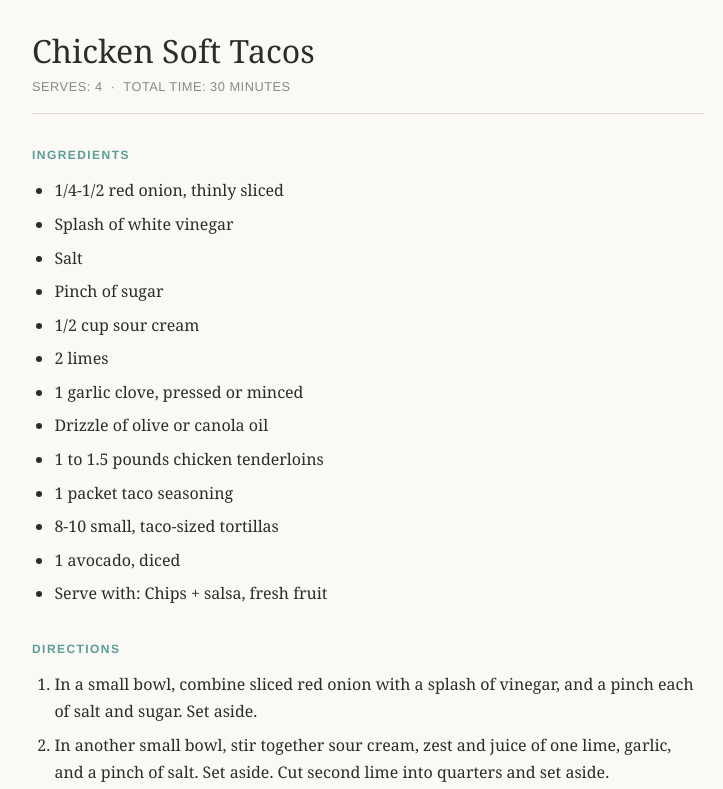
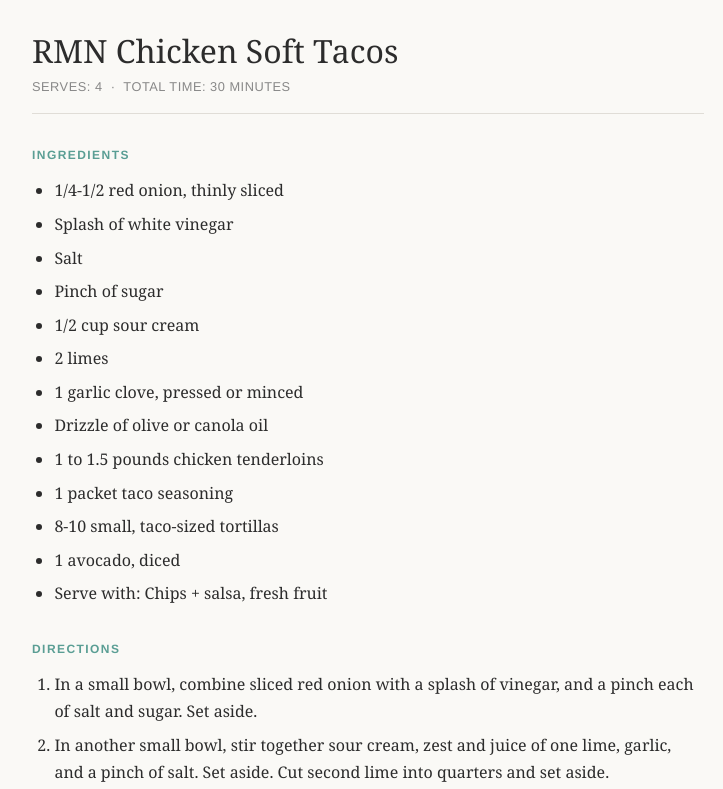
Before and after one commit to nataliemarta/my-recipes, a plain HTML site: page chicken-soft-tacos.html in a window 1280 px wide. Shown: the top 789 px of the page, without its empty margins (272-995 px from the left). Drawn offline with Linux system fonts and the light colour scheme.

Commit message:
Add chicken-soft-tacos.html

```diff
--- a/chicken-soft-tacos.html
+++ b/chicken-soft-tacos.html
@@ -3,7 +3,7 @@
 <head>
     <meta charset="UTF-8">
     <meta name="viewport" content="width=device-width, initial-scale=1.0">
-    <title>Chicken Soft Tacos</title>
+    <title>RMN Chicken Soft Tacos</title>
     <style>
         * { box-sizing: border-box; margin: 0; padding: 0; }
         body {
@@ -64,7 +64,7 @@
     </style>
 </head>
 <body>
-    <h1>Chicken Soft Tacos</h1>
+    <h1>RMN Chicken Soft Tacos</h1>
     <p class="meta">Serves: 4 &nbsp;·&nbsp; Total Time: 30 minutes</p>
 
     <h2>Ingredients</h2>
```
